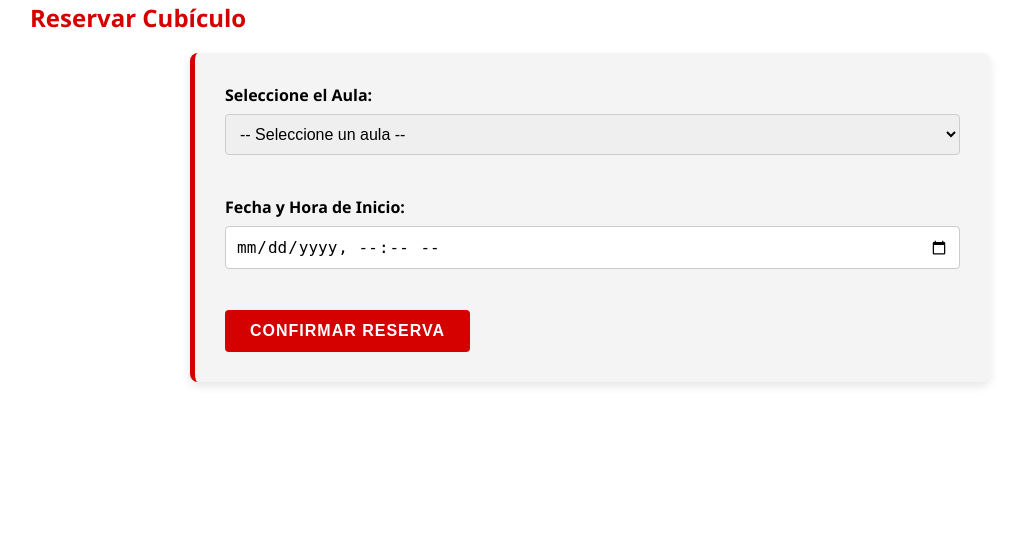
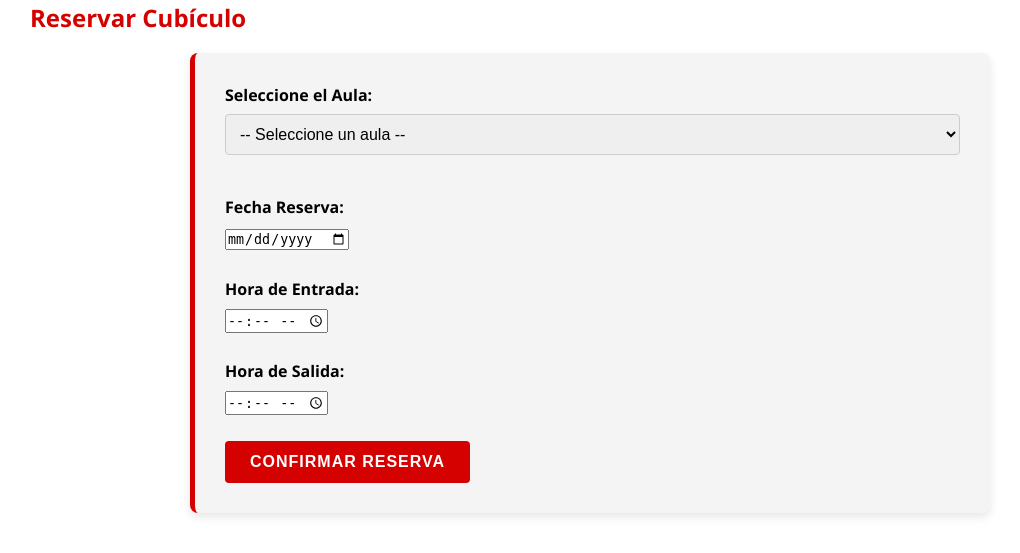
Before and after one commit to Keiverblack/Biblioteca-IUJO, a PHP site: page /reservar.php in a window 1280 px wide. Shown: the part 293-846 px from the top of the page, without its empty margins (50-1070 px from the left). Before the commit the page ends 679 px from the top, so only its background shows below. Run offline with PHP 8.4, Linux system fonts and the light colour scheme; the visitor is signed in with stand-in values (Sample User, id 1); tables that the repository leaves empty hold one stand-in row (values such as "Sample post").

Commit message:
reservas

```diff
--- a/registro.php
+++ b/registro.php
@@ -60,7 +60,7 @@
 
     if ($stmt2->execute()) {
         $_SESSION["success"] = "Registro exitoso. Ahora puede iniciar sesión.";
-        header("Location: registro.php");
+        header("Location: login.php");
         exit;
     } else {
         $_SESSION["error"] = "Hubo un problema al registrar. Inténtelo nuevamente.";
--- a/reservar.php
+++ b/reservar.php
@@ -1,8 +1,11 @@
 <?php
 session_start();
 
+// 1. CONEXIÓN (Mover al inicio)
+require "conexion.php";
+
 // =================================
-// ANTI-CACHE (EVITA VOLVER ATRÁS)
+// ANTI-CACHE
 // =================================
 header("Expires: Tue, 01 Jan 2000 00:00:00 GMT");
 header("Last-Modified: " . gmdate("D, d M Y H:i:s") . " GMT");
@@ -10,7 +13,9 @@
 header("Cache-Control: post-check=0, pre-check=0", false);
 header("Pragma: no-cache");
 
-if (!isset($_SESSION["id_estudiante"])) {
+// Verifica la sesión
+if (!isset($_SESSION["id_estudiante"]) || !is_numeric($_SESSION["id_estudiante"]) || $_SESSION["id_estudiante"] <= 0) {
+    $_SESSION["error"] = "Error de sesión. Por favor, vuelva a iniciar sesión.";
     header("Location: index.php");
     exit;
 }
@@ -18,42 +23,77 @@
 // =================================
 // PROCESAR FORMULARIO
 // =================================
-require "conexion.php";
-
 if ($_SERVER["REQUEST_METHOD"] === "POST") {
 
+    // A. OBTENER Y ASIGNAR VARIABLES
     $id_estudiante = $_SESSION["id_estudiante"];
-    $id_aula       = $_POST["aula"];
-    $fechaHora     = $_POST["fecha_hora"];
+    $id_aula       = filter_input(INPUT_POST, 'aula', FILTER_VALIDATE_INT);
+    $fecha         = $_POST["fecha_reserva"];
+    $hora_inicio   = $_POST["hora_inicio"];
+    $hora_fin      = $_POST["hora_fin"];
 
-    // Validación
-    if (empty($id_aula) || empty($fechaHora)) {
+    // B. VALIDACIÓN DE CAMPOS
+    if (empty($id_aula) || empty($fecha) || empty($hora_inicio) || empty($hora_fin)) {
         $_SESSION["error"] = "Por favor complete todos los campos.";
         header("Location: reservar.php");
         exit;
     }
 
-    // Separar fecha y hora
-    $fecha = date("Y-m-d", strtotime($fechaHora));
-    $hora_inicio = date("H:i:s", strtotime($fechaHora));
+    if (strtotime($hora_inicio) >= strtotime($hora_fin)) {
+        $_SESSION["error"] = "La hora de inicio debe ser anterior a la hora de salida.";
+        header("Location: reservar.php");
+        exit;
+    }
 
-    // Hora fin automática (1 hora)
-    $hora_fin = date("H:i:s", strtotime($fechaHora . " +1 hour"));
+    $hora_inicio_db = $hora_inicio . ":00";
+    $hora_fin_db    = $hora_fin . ":00";
 
-    // Insertar reserva
+    // =================================
+    // C. VALIDACIÓN DE DISPONIBILIDAD (MEJORADA)
+    // =================================
+    $stmt_check = $conexion->prepare("
+        SELECT hora_inicio, hora_fin
+        FROM Reservas
+        WHERE id_aula = ?
+        AND fecha_reserva = ?
+        AND estado IN ('pendiente', 'confirmada')
+        AND hora_inicio < ?
+        AND hora_fin > ?
+    ");
+
+    // Parametros: id_aula, fecha, tu_hora_salida, tu_hora_entrada
+    $stmt_check->bind_param("isss", $id_aula, $fecha, $hora_fin_db, $hora_inicio_db);
+    $stmt_check->execute();
+    $result_check = $stmt_check->get_result();
+
+    if ($result_check->num_rows > 0) {
+        // Aquí capturamos la hora que choca
+        $ocupado = $result_check->fetch_assoc();
+        $ini_ocupado = date("H:i", strtotime($ocupado['hora_inicio']));
+        $fin_ocupado = date("H:i", strtotime($ocupado['hora_fin']));
+
+        $_SESSION["error"] = "El aula ya está ocupada de $ini_ocupado a $fin_ocupado. Seleccione otro horario.";
+        header("Location: reservar.php");
+        exit;
+    }
+
+    // =================================
+    // D. INSERTAR RESERVA
+    // =================================
     $stmt = $conexion->prepare("
         INSERT INTO Reservas (id_estudiante, id_aula, fecha_reserva, hora_inicio, hora_fin, estado)
         VALUES (?, ?, ?, ?, ?, 'pendiente')
     ");
 
-    $stmt->bind_param("iisss", $id_estudiante, $id_aula, $fecha, $hora_inicio, $hora_fin);
+    // "iisss" corregido
+    $stmt->bind_param("iisss", $id_estudiante, $id_aula, $fecha, $hora_inicio_db, $hora_fin_db);
 
     if ($stmt->execute()) {
         $_SESSION["success"] = "Reserva realizada exitosamente.";
-        header("Location: mis-reservas.php");
+        header("Location: mis-reservas.html");
         exit;
     } else {
-        $_SESSION["error"] = "Hubo un error al guardar la reserva.";
+        $_SESSION["error"] = "Hubo un error al guardar la reserva: " . $stmt->error;
         header("Location: reservar.php");
         exit;
     }
@@ -65,16 +105,11 @@
     <meta charset="UTF-8">
     <title>Reservar Cubículo | IUJO</title>
     <link rel="stylesheet" href="estilos.css">
-
-    <!-- BLOQUEO DE BFCache -->
     <script>
         window.addEventListener("pageshow", function (event) {
-            if (event.persisted) {
-                window.location.reload();
-            }
+            if (event.persisted) { window.location.reload(); }
         });
     </script>
-
 </head>
 <body>
 
@@ -99,10 +134,8 @@
 <hr>
 
 <section style="padding: 20px;">
-
     <h2>Reservar Cubículo</h2>
 
-    <!-- Mensajes -->
     <?php if (isset($_SESSION["error"])): ?>
         <p style="color:red; font-weight:bold;"><?php echo $_SESSION["error"]; ?></p>
         <?php unset($_SESSION["error"]); ?>
@@ -114,37 +147,37 @@
     <?php endif; ?>
 
     <form method="POST" action="reservar.php">
-
         <label for="aula">Seleccione el Aula:</label>
         <select id="aula" name="aula" required>
-
             <option value="">-- Seleccione un aula --</option>
             <?php
-            // Traer aulas desde BD
             $aulas = $conexion->query("SELECT id_aula, nombre_aula, capacidad FROM Aulas");
-            while ($a = $aulas->fetch_assoc()) {
-                echo "<option value='{$a['id_aula']}'>".
-                       $a['nombre_aula']." (Capacidad: ".$a['capacidad'].")".
-                     "</option>";
+            if ($aulas) {
+                while ($a = $aulas->fetch_assoc()) {
+                    echo "<option value='{$a['id_aula']}'>".
+                           htmlspecialchars($a['nombre_aula'])." (Capacidad: ".$a['capacidad'].")".
+                         "</option>";
+                }
             }
             ?>
-
         </select>
-
         <br><br>
 
-        <label for="fecha_hora">Fecha y Hora de Inicio:</label>
-        <input type="datetime-local" id="fecha_hora" name="fecha_hora" required>
+        <label for="fecha_reserva">Fecha Reserva:</label>
+        <input type="date" id="fecha_reserva" name="fecha_reserva" required>
+        <br><br>
 
+        <label for="hora_inicio">Hora de Entrada:</label>
+        <input type="time" id="hora_inicio" name="hora_inicio" required>
+        <br><br>
+
+        <label for="hora_fin">Hora de Salida:</label>
+        <input type="time" id="hora_fin" name="hora_fin" required>
         <br><br>
 
         <button type="submit">Confirmar Reserva</button>
-
     </form>
-
 </section>
-
 </main>
-
 </body>
 </html>
```
Also changed, not shown: biblioteca.php (renamed from biblioteca.html), mis-reservas.php (renamed from mis-reservas.html).
